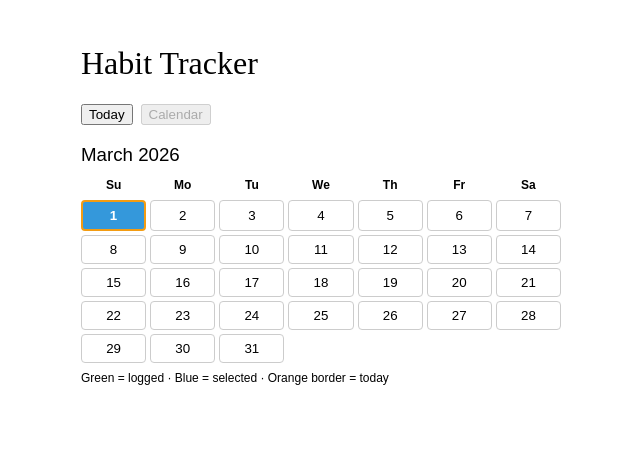
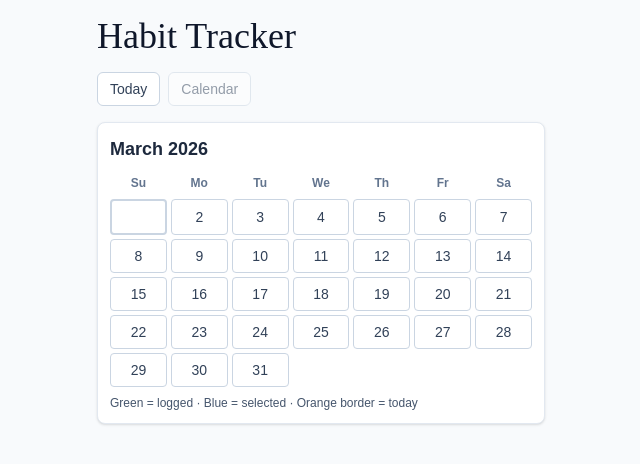
Before and after one commit to sito8943/habbit-tracker, a React (Vite) app: page / in a window 1280 px wide. Both pictures are taken after a click on the button "Calendar". Shown: the top 464 px of the page, without its empty margins (319-959 px from the left). Built offline with nearby package versions, Linux system fonts and the light colour scheme; a web font is replaced by a local one.

Commit message:
applying tailwindcss

```diff
--- a/src/App.tsx
+++ b/src/App.tsx
@@ -39,23 +39,33 @@ const App = () => {
   )
 
   const doneCount = habits.filter((h) => isLogged(logs, h.id, selectedDate)).length
+  const navButtonClass =
+    "rounded-md border border-slate-300 bg-white px-3 py-1.5 text-sm font-medium text-slate-700 transition hover:bg-slate-100 disabled:cursor-not-allowed disabled:opacity-50"
 
   return (
-    <div className="app-shell">
-      <h1>Habit Tracker</h1>
+    <div className="mx-auto max-w-[480px] p-4">
+      <h1 className="mb-4 text-4xl">Habit Tracker</h1>
 
-      <nav className="view-nav">
-        <button onClick={() => setView("today")} disabled={view === "today"}>
+      <nav className="mb-4 flex gap-2">
+        <button
+          onClick={() => setView("today")}
+          disabled={view === "today"}
+          className={navButtonClass}
+        >
           Today
         </button>
-        <button onClick={() => setView("calendar")} disabled={view === "calendar"}>
+        <button
+          onClick={() => setView("calendar")}
+          disabled={view === "calendar"}
+          className={navButtonClass}
+        >
           Calendar
         </button>
       </nav>
 
       {view === "today" ? (
         <>
-          <h2>
+          <h2 className="mb-3 text-lg font-semibold text-slate-700">
             {selectedDate} — {doneCount}/{habits.length} done
           </h2>
           <HabitList
--- a/src/components/Calendar/Calendar.tsx
+++ b/src/components/Calendar/Calendar.tsx
@@ -2,7 +2,7 @@ import { useMemo } from "react"
 import { formatDate, getMonthDays, hasAnyLog } from "../../utils/habits"
 import { WEEKDAYS } from "../../utils/constant"
 import type { CalendarPropsTypes } from "./types"
-import "./styles.css"
+
 const Calendar = ({ logs, selectedDate, onSelectDate }: CalendarPropsTypes) => {
   const now = new Date()
   const year = now.getFullYear()
@@ -14,11 +14,11 @@ const Calendar = ({ logs, selectedDate, onSelectDate }: CalendarPropsTypes) => {
   const firstDayOffset = days[0].getDay()
 
   return (
-    <section>
-      <h3 className="calendar-month-title">{monthLabel}</h3>
-      <div className="calendar-grid">
+    <section className="rounded-lg border border-slate-200 bg-white p-3 shadow-sm">
+      <h3 className="mb-2 text-lg font-semibold capitalize text-slate-800">{monthLabel}</h3>
+      <div className="grid grid-cols-7 gap-1 text-center">
         {WEEKDAYS.map((d) => (
-          <div key={d} className="calendar-weekday">
+          <div key={d} className="py-1 text-xs font-bold text-slate-500">
             {d}
           </div>
         ))}
@@ -38,10 +38,12 @@ const Calendar = ({ logs, selectedDate, onSelectDate }: CalendarPropsTypes) => {
               key={dateStr}
               onClick={() => onSelectDate(dateStr)}
               className={[
-                "calendar-day",
-                hasLog ? "calendar-day-logged" : "",
-                isSelected ? "calendar-day-selected" : "",
-                isToday ? "calendar-day-today" : "",
+                "rounded border px-0.5 py-1.5 text-sm font-medium transition",
+                hasLog
+                  ? "border-emerald-600 bg-emerald-500 text-white hover:bg-emerald-600"
+                  : "border-slate-300 bg-white text-slate-700 hover:bg-slate-100",
+                isSelected ? "border-blue-600 bg-blue-500 text-white hover:bg-blue-600" : "",
+                isToday ? "border-2 border-orange-500" : "",
               ]
                 .filter(Boolean)
                 .join(" ")}
@@ -51,7 +53,9 @@ const Calendar = ({ logs, selectedDate, onSelectDate }: CalendarPropsTypes) => {
           )
         })}
       </div>
-      <p className="calendar-legend">Green = logged · Blue = selected · Orange border = today</p>
+      <p className="mt-2 text-xs text-slate-600">
+        Green = logged · Blue = selected · Orange border = today
+      </p>
     </section>
   )
 }
--- a/src/components/Calendar/styles.css
+++ /dev/null
@@ -1,47 +0,0 @@
-@reference "../../styles/variables.css";
-
-.calendar-month-title {
-  margin-bottom: 8px;
-}
-
-.calendar-grid {
-  display: grid;
-  grid-template-columns: repeat(7, 1fr);
-  gap: 4px;
-  text-align: center;
-}
-
-.calendar-weekday {
-  font-weight: bold;
-  font-size: 12px;
-  padding: 4px;
-}
-
-.calendar-day {
-  padding: 6px 2px;
-  background: transparent;
-  color: inherit;
-  border: 1px solid #ccc;
-  cursor: pointer;
-  border-radius: 4px;
-  font-weight: normal;
-}
-
-.calendar-day-logged {
-  background: #2ecc71;
-}
-
-.calendar-day-selected {
-  background: #3498db;
-  color: #fff;
-}
-
-.calendar-day-today {
-  border: 2px solid #f39c12;
-  font-weight: bold;
-}
-
-.calendar-legend {
-  font-size: 12px;
-  margin-top: 8px;
-}
--- a/src/components/Habit/HabitForm.tsx
+++ b/src/components/Habit/HabitForm.tsx
@@ -1,7 +1,7 @@
 import { useState } from "react"
 import type { HabitFormPropsType } from "./types"
 import { COLORS } from "../../utils/constant"
-import "./styles.css"
+
 const HabitForm = ({ onAdd }: HabitFormPropsType) => {
   const [name, setName] = useState("")
   const [color, setColor] = useState(COLORS[0])
@@ -14,23 +14,28 @@ const HabitForm = ({ onAdd }: HabitFormPropsType) => {
   }
 
   return (
-    <form onSubmit={handleSubmit} className="habit-form">
-      <div className="habit-form-row">
+    <form onSubmit={handleSubmit} className="mt-4">
+      <div className="mb-2 flex gap-2">
         <input
           value={name}
           onChange={(e) => setName(e.target.value)}
           placeholder="New habit..."
-          className="habit-input"
+          className="flex-1 rounded-md border border-slate-300 bg-white px-3 py-2 text-sm text-slate-800 placeholder:text-slate-400 focus:border-slate-500 focus:outline-none"
         />
-        <button type="submit">Add</button>
+        <button
+          type="submit"
+          className="rounded-md border border-slate-300 bg-white px-3 py-2 text-sm font-medium text-slate-700 transition hover:bg-slate-100"
+        >
+          Add
+        </button>
       </div>
-      <div className="color-picker">
+      <div className="flex gap-1.5">
         {COLORS.map((c) => (
           <button
             key={c}
             type="button"
             onClick={() => setColor(c)}
-            className={`color-swatch${color === c ? " color-swatch-selected" : ""}`}
+            className={`h-6 w-6 cursor-pointer rounded-sm border-2 p-0 transition ${color === c ? "border-slate-900" : "border-transparent"}`}
             style={{ background: c }}
           />
         ))}
--- a/src/components/Habit/HabitList.tsx
+++ b/src/components/Habit/HabitList.tsx
@@ -1,34 +1,45 @@
 import { isLogged, getStreak } from "../../utils/habits"
 import type { HabitListPropsType } from "./types"
 
-import "./styles.css"
-
 const HabitList = ({ habits, logs, date, onToggle, onDelete }: HabitListPropsType) => {
   if (habits.length === 0) {
-    return <p>No habits yet. Add one below!</p>
+    return <p className="text-sm text-slate-600">No habits yet. Add one below!</p>
   }
 
   return (
-    <ul className="habit-list">
+    <ul className="list-none p-0">
       {habits.map((habit) => {
         const logged = isLogged(logs, habit.id, date)
         const streak = getStreak(logs, habit.id)
         return (
-          <li key={habit.id} className="habit-list-item" style={{ borderLeftColor: habit.color }}>
+          <li
+            key={habit.id}
+            className="mb-1 flex items-center gap-2 border-l-4 py-2 pl-2.5"
+            style={{ borderLeftColor: habit.color }}
+          >
             <input
               type="checkbox"
               id={habit.id}
               checked={logged}
               onChange={() => onToggle(habit.id)}
+              className="h-4 w-4 accent-emerald-600"
             />
             <label
               htmlFor={habit.id}
-              className={`habit-label${logged ? " habit-label-completed" : ""}`}
+              className={`flex-1 cursor-pointer ${logged ? "text-slate-500 line-through" : "text-slate-800"}`}
             >
               {habit.name}
             </label>
-            {streak > 0 && <span title="Current streak">{streak}d</span>}
-            <button onClick={() => onDelete(habit.id)} aria-label="Delete habit">
+            {streak > 0 && (
+              <span title="Current streak" className="text-xs font-semibold text-slate-500">
+                {streak}d
+              </span>
+            )}
+            <button
+              onClick={() => onDelete(habit.id)}
+              aria-label="Delete habit"
+              className="rounded px-2 py-0.5 text-sm text-slate-500 transition hover:bg-rose-100 hover:text-rose-700"
+            >
               x
             </button>
           </li>
--- a/src/components/Habit/styles.css
+++ /dev/null
@@ -1,60 +0,0 @@
-@reference "../../styles/variables.css";
-
-.habit-list {
-  list-style: none;
-  padding: 0;
-}
-
-.habit-list-item {
-  display: flex;
-  align-items: center;
-  gap: 8px;
-  padding: 8px 0;
-  border-left-width: 4px;
-  border-left-style: solid;
-  padding-left: 10px;
-  margin-bottom: 4px;
-}
-
-.habit-label {
-  flex: 1;
-  cursor: pointer;
-}
-
-.habit-label-completed {
-  text-decoration: line-through;
-  opacity: 0.6;
-}
-
-.habit-form {
-  margin-top: 16px;
-}
-
-.habit-form-row {
-  display: flex;
-  gap: 8px;
-  margin-bottom: 8px;
-}
-
-.habit-input {
-  flex: 1;
-  padding: 4px 8px;
-}
-
-.color-picker {
-  display: flex;
-  gap: 6px;
-}
-
-.color-swatch {
-  width: 24px;
-  height: 24px;
-  border: 2px solid transparent;
-  cursor: pointer;
-  border-radius: 4px;
-  padding: 0;
-}
-
-.color-swatch-selected {
-  border: 3px solid #000;
-}
--- a/src/index.css
+++ b/src/index.css
@@ -1,22 +1,14 @@
-@reference "./styles/variables.css";
+@import "tailwindcss";
 
-.app-shell {
-  max-width: 480px;
-  margin: 0 auto;
-  padding: 16px;
-}
-
-.view-nav {
-  display: flex;
-  gap: 8px;
-  margin-bottom: 16px;
-}
-
-* {
+@layer base {
+  body {
     font-family: "Roboto Variable", sans-serif;
     font-weight: 400;
+    background-color: #f8fafc;
+    color: #0f172a;
   }
 
   h1 {
     font-family: "Alice", serif;
   }
+}
--- a/src/styles/variables.css
+++ /dev/null
@@ -1,27 +0,0 @@
-@import "tailwindcss";
-
-@theme {
-  --color-primary: #00997b;
-  --color-bg-primary: #006654;
-  --color-hover-primary: #1ab89a;
-  --color-secondary: #d7942e;
-  --color-bg-secondary: #9e6a1f;
-  --color-hover-secondary: #ebb04a;
-  /** NEW COLOR **/
-  --color-base-dark: hsl(0 0% 90%);
-  --color-base: hsl(0 0% 95%);
-  --color-base-light: hsl(0 0% 100%);
-  --color-text: #0d0d0d;
-  --color-border: hsl(0 0% 80%);
-  --color-text-muted: hsl(0 0% 30%);
-  /** Notification colors **/
-  --color-bg-info: #0070ba;
-  --color-info: #fbfbfb;
-  --color-bg-success: hsl(149.76, 68%, 36%);
-  --color-success: #fbfbfb;
-  --color-bg-warning: #ffa500;
-  --color-warning: #000000;
-  --color-bg-error: hsl(0, 50%, 51%);
-  --color-error: #fbfbfb;
-  --breakpoint-xs: 28rem;
-}
```
Lines whose indentation alone changed are shown as unchanged.
